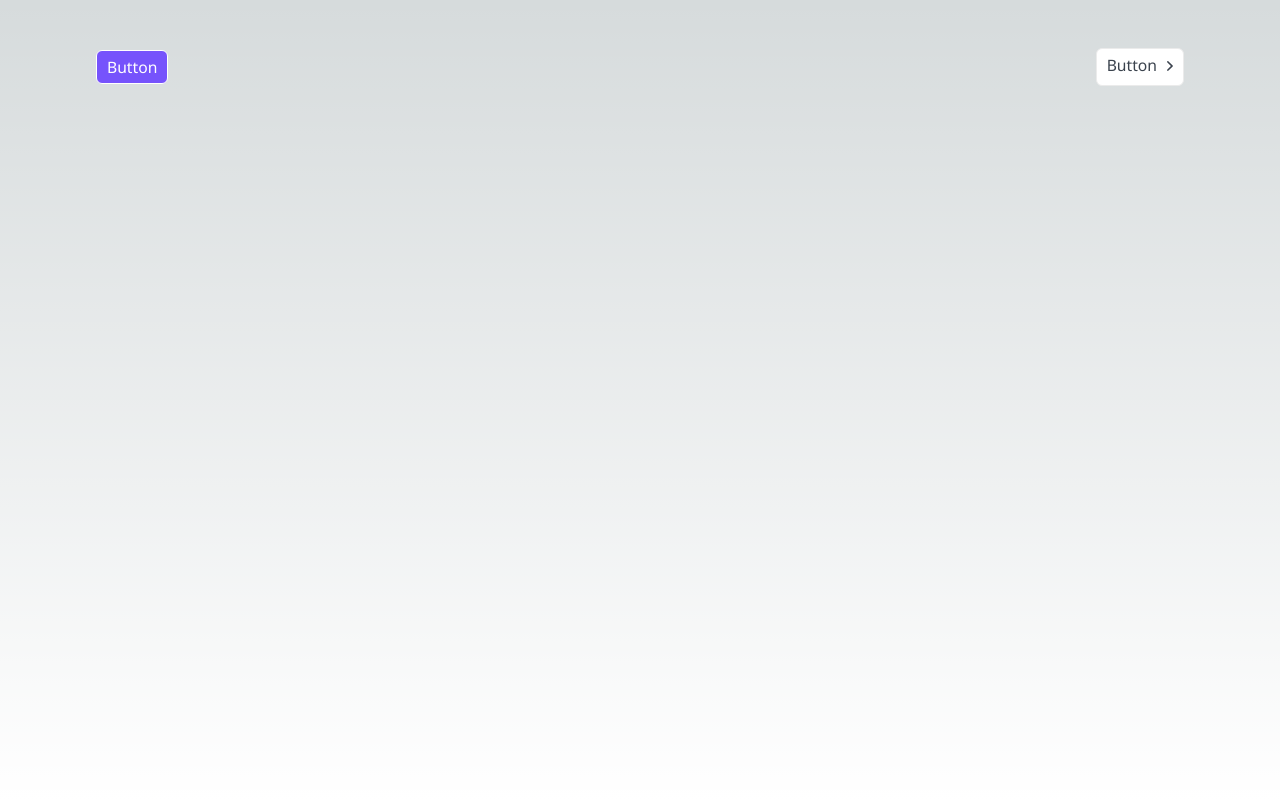
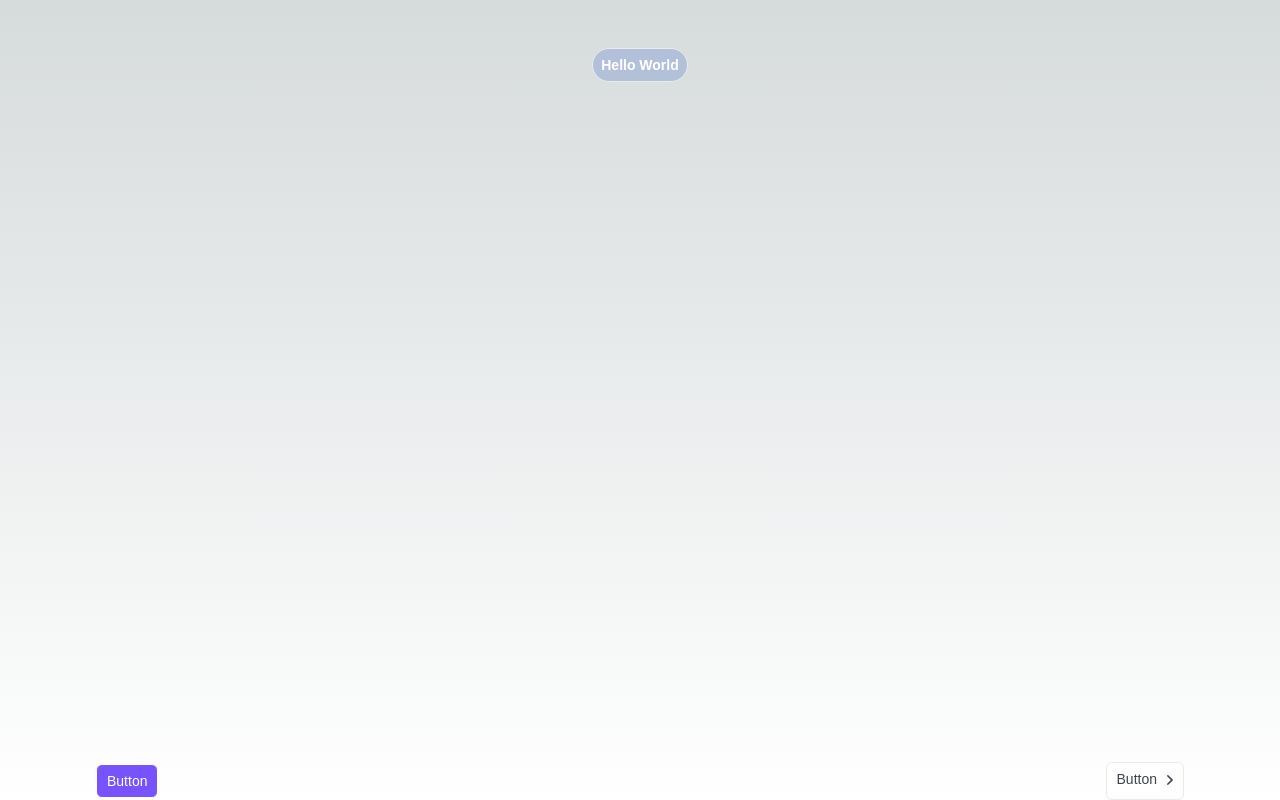
Before and after one commit to VovanVovanic/top_api_front, a Next.js app: page / in a window 1280 px wide. Built offline with nearby package versions, Linux system fonts and the light colour scheme.

Commit message:
tag & paragraph

```diff
--- /dev/null
+++ b/src/app/components/Paragraph/Paragraph.module.scss
@@ -0,0 +1,11 @@
+.paragraph{
+ @apply text-black  leading-6 text-base;
+}
+
+.pLarge{
+ @apply text-lg leading-7 font-bold
+}
+
+.pSmall{
+@apply text-sm
+}
--- /dev/null
+++ b/src/app/components/Paragraph/Paragraph.tsx
@@ -0,0 +1,17 @@
+import classes from './Paragraph.module.scss'
+import cn from 'classnames'
+import { IParagraph } from './ParagraphTypes'
+
+const Paragraph: React.FC<IParagraph> = ({ type='normal', content }) => {
+
+ const getClassNames = cn(classes.paragraph, {
+  [classes.pLarge]: type === 'large',
+  [classes.pSmall]: type === 'small'
+})
+ return (
+  <p className={getClassNames}>
+   {content}
+  </p>
+ )
+}
+export default Paragraph
--- /dev/null
+++ b/src/app/components/Paragraph/ParagraphTypes.ts
@@ -0,0 +1,6 @@
+import { DetailedHTMLProps, HTMLAttributes } from 'react';
+
+export interface IParagraph extends DetailedHTMLProps<HTMLAttributes<HTMLParagraphElement>,HTMLParagraphElement>{
+ type?: 'normal' | 'large' | 'small'
+ content: string
+}
--- /dev/null
+++ b/src/app/components/Tag/Tag.module.scss
@@ -0,0 +1,21 @@
+.tag {
+ @apply text-black font-medium bg-white box-border inline-block border border-solid border-gray text-xs px-2.5 py-1 rounded-tag_radius;
+}
+
+.tPrimary {
+ @apply text-primary border-primary
+}
+
+.tGreen {
+ @apply text-green font-bold bg-light-green leading-4 file:py-1 px-2
+}
+
+.tRed {
+ composes: tGreen;
+ @apply text-white bg-red text-sm
+}
+
+.tGray {
+ composes: tGreen;
+ @apply bg-dark-grey text-white py-1.5 text-sm leading-5
+}
--- /dev/null
+++ b/src/app/components/Tag/Tag.tsx
@@ -0,0 +1,19 @@
+import classes from './Tag.module.scss'
+import cn from 'classnames'
+import { ITag } from './TagTypes'
+
+const Tag: React.FC<ITag> = ({ color='gost', content }) => {
+
+ const getClassNames = cn(classes.tag, {
+  [classes.tRed]: color === 'red',
+   [classes.tGreen]: color === 'green',
+   [classes.tGray]: color === 'grey',
+   [classes.tPrimary]: color === 'primary',
+})
+ return (
+  <div className={getClassNames}>
+   {content}
+  </div>
+ )
+}
+export default Tag
--- /dev/null
+++ b/src/app/components/Tag/TagTypes.ts
@@ -0,0 +1,7 @@
+import { DetailedHTMLProps, HTMLAttributes } from 'react';
+
+export interface ITag extends DetailedHTMLProps<HTMLAttributes<HTMLDivElement>,HTMLDivElement>{
+ color?: 'gost' |'primary' | 'green' | 'grey' | 'red',
+ content: string
+ url?: string
+}
--- a/src/app/components/index.ts
+++ b/src/app/components/index.ts
@@ -1,6 +1,8 @@
 import Buttons from "./Buttons/Buttons";
+import Paragraph from "./Paragraph/Paragraph";
+import Tag from "./Tag/Tag";
 
 
 export {
-     Buttons
+     Buttons, Paragraph, Tag
 }
--- a/src/app/globals.scss
+++ b/src/app/globals.scss
@@ -25,3 +25,7 @@ body {
     )
     rgb(var(--background-start-rgb));
 }
+
+p{
+  font-style: normal !important;
+}
--- a/src/app/layout.tsx
+++ b/src/app/layout.tsx
@@ -3,7 +3,10 @@ import Head from "next/head";
 import "./globals.scss";
 import { Inter } from "next/font/google";
 
-const inter = Inter({ subsets: ["latin"] });
+const inter = Inter({
+  style: "normal",
+  subsets: ["latin"]
+});
 
 export const metadata = {
   title: "Create Next App",
@@ -32,7 +35,9 @@ export default function RootLayout({
       </Head>
       <body
         className={inter.className}
-      >{children}</body>
+      >{
+          children
+        }</body>
     </html>
   );
 }
--- a/src/app/main.module.scss
+++ b/src/app/main.module.scss
@@ -1,8 +1,7 @@
 .main{
+    @apply flex min-h-screen flex-col items-center justify-between pt-12 pl-24 pr-24 font-sans;
 
-    @apply flex min-h-screen flex-col items-center justify-between pt-12 pl-24 pr-24;
-
-    div{
+    .div{
         @apply z-10 w-full max-w-full items-center justify-between text-sm lg:flex font-sans;
     }
 }
--- a/src/app/page.tsx
+++ b/src/app/page.tsx
@@ -1,11 +1,13 @@
 'use client'
-import { Buttons } from './components/index'
+import { Buttons, Paragraph, Tag } from './components/index'
 import classes from './main.module.scss'
 
 export default function Home() {
+  const c = "Whereas recognition of the inherent dignity"
   return (
     <main className={classes.main}>
-      <div>
+      <Tag content={"Hello World"} color={"grey"} />
+      <div className={classes.div}>
         <Buttons
           appearance='primary'
           onAction={() => console.log('Hello from primary')}
--- a/tailwind.config.js
+++ b/tailwind.config.js
@@ -6,7 +6,8 @@ const constants = {
   white: 'white',
   'primary': '#7653FC',
   'primary-hover': '#5a3ccf',
-  'gray':'#EBEBEB',
+  'gray': '#EBEBEB',
+  'dark-grey': '#B3C0D9',
   'light-green': '#C8F8E4'
 }
 
@@ -23,15 +24,18 @@ module.exports = {
         'gradient-conic':
           'conic-gradient(from 180deg at 50% 50%, var(--tw-gradient-stops))',
       },
+      borderRadius: {
+        'tag_radius':'1.25rem'
+      },
       colors:constants,
       fontFamily:{
-        sans: ['Noto Sans', 'sans-serif']
+        sans: ['Noto Sans KR', 'sans-serif']
       },
       fontSize: {
-        xs: '0.82rem',
-        sm: '0.98rem',
-        base: '1.15rem',
-        lg: '1.22rem',
+        xs: '0.75rem',
+        sm: '0.875rem',
+        base: '1rem',
+        lg: '1.25rem',
         xl: '1.36rem',
         '1.5x1': '1.5rem',
         '2x1': '1.725rem',
```
Lines whose indentation alone changed are shown as unchanged.
